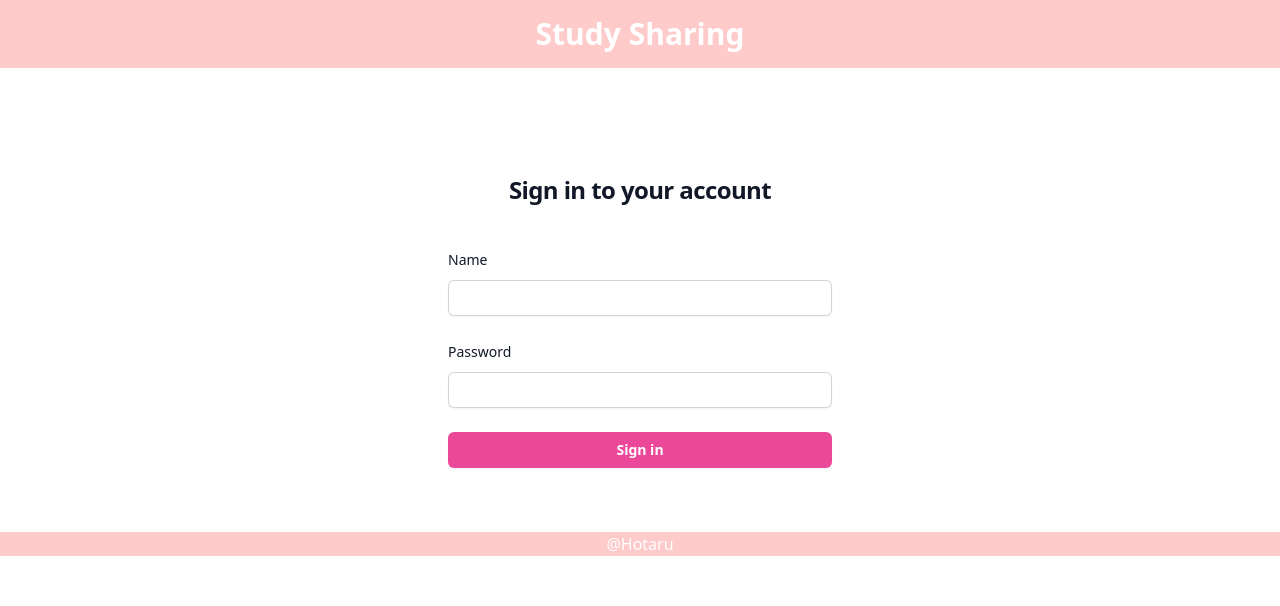
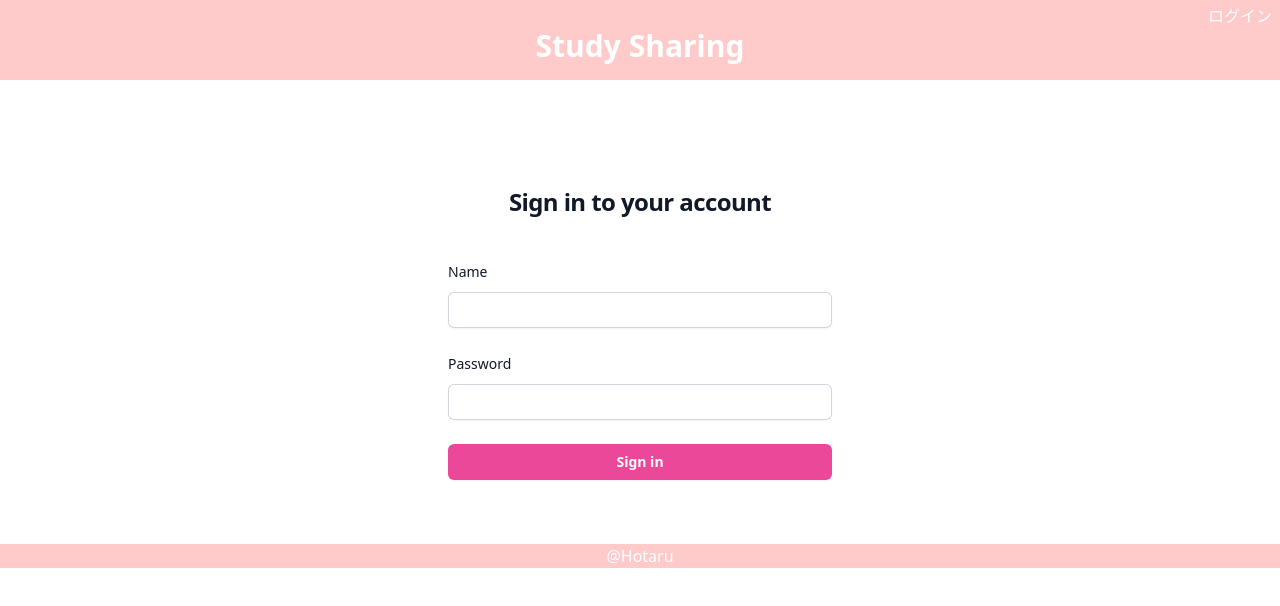
Before and after one commit to hotaru-as/certification-sharing, a Next.js app in the folder certification_sharing_app/: page /login in a window 1280 px wide. Shown: the top 606 px of the page. Built offline with nearby package versions, Linux system fonts and the light colour scheme; no server answers.

Commit message:
ヘッダーのリンク追加

```diff
--- a/certification_sharing_app/components/Layout/Layout.tsx
+++ b/certification_sharing_app/components/Layout/Layout.tsx
@@ -1,5 +1,8 @@
 import Head from "next/head";
-import { ReactNode } from "react";
+import Link from "next/link";
+import { ReactNode, useEffect, useState } from "react";
+import { UserType } from "../../type/User.type";
+import { getAuthUser, logout } from "../../lib/accounts";
 
 type LayoutProps = {
     children: ReactNode,
@@ -7,13 +10,41 @@ type LayoutProps = {
 }
 
 export default function Layout({ children, title = "Default title" }: LayoutProps) {
+  const [isLogin, setIsLogin] = useState(false);
+
+  useEffect(() => {
+    getLoginUser();
+  }, [])
+
+  const getLoginUser = async () => {
+    const loginUser: UserType = await getAuthUser();
+    const isLogin = (loginUser && loginUser.id !== 0) ? true : false;
+    setIsLogin(isLogin);
+  }
+
+  const setLogout = () => {
+    logout()
+  }
+
   return (
     <div>
       <Head>
         <title>{title}</title>
       </Head>
       <header className="bg-red-200 h-auto">
-        <h1 className="text-white text-center text-3xl p-4 font-extrabold">Study Sharing</h1>
+        <div className="text-right px-2 pt-1">
+
+          <Link href={`/login`}>
+            {
+              isLogin
+              ? <a className="text-white" onClick={() => setLogout()}>ログアウト</a>
+              : <a className="text-white">ログイン</a>
+            }
+          </Link>
+        </div>
+        <Link href={`/`}>
+          <a><h1 className="text-white text-center text-3xl pb-4 font-bold md:font-extrabold">Study Sharing</h1></a>
+        </Link>
       </header>
       <main className="w-auto md:max-w-screen-md m-4 md:mx-auto">
         {children}
--- a/certification_sharing_app/lib/accounts.ts
+++ b/certification_sharing_app/lib/accounts.ts
@@ -32,6 +32,11 @@ export async function login(username: string, password: string): Promise<boolean
     alert(err);
     return false;
   }
+}
+
+export function logout(): void
+{
+  cookie.remove("access_token");
 }
 
 export async function register(username: string, password: string): Promise<boolean>
--- a/certification_sharing_app/lib/certification.ts
+++ b/certification_sharing_app/lib/certification.ts
@@ -86,7 +86,7 @@ export async function convertCertificationsToPosts(user: UserType, userProfile:
       user_img: userProfile.iconImg ? userProfile.iconImg : "http://127.0.0.1:8000/media/hotaru.png",
       post_type: "certification",
       result: `${user.username}さんが${certificationName}の結果を報告しました！`,
-      status: `結果: ${certification.result}`,
+      status: `結果: ${certification.result ? "合格" : "不合格"}`,
       comment: certification.comment,
       createdAt: certification.createdAt
     }
```
